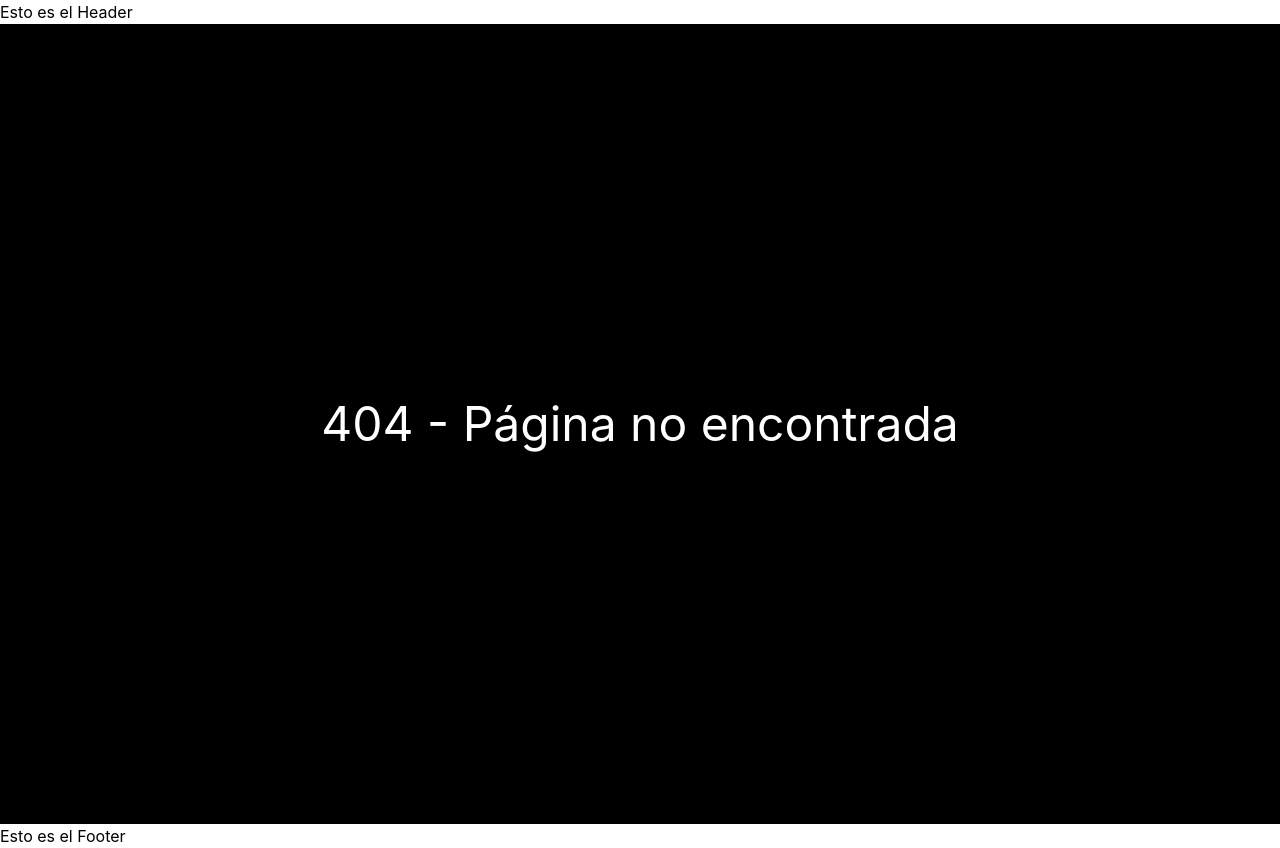
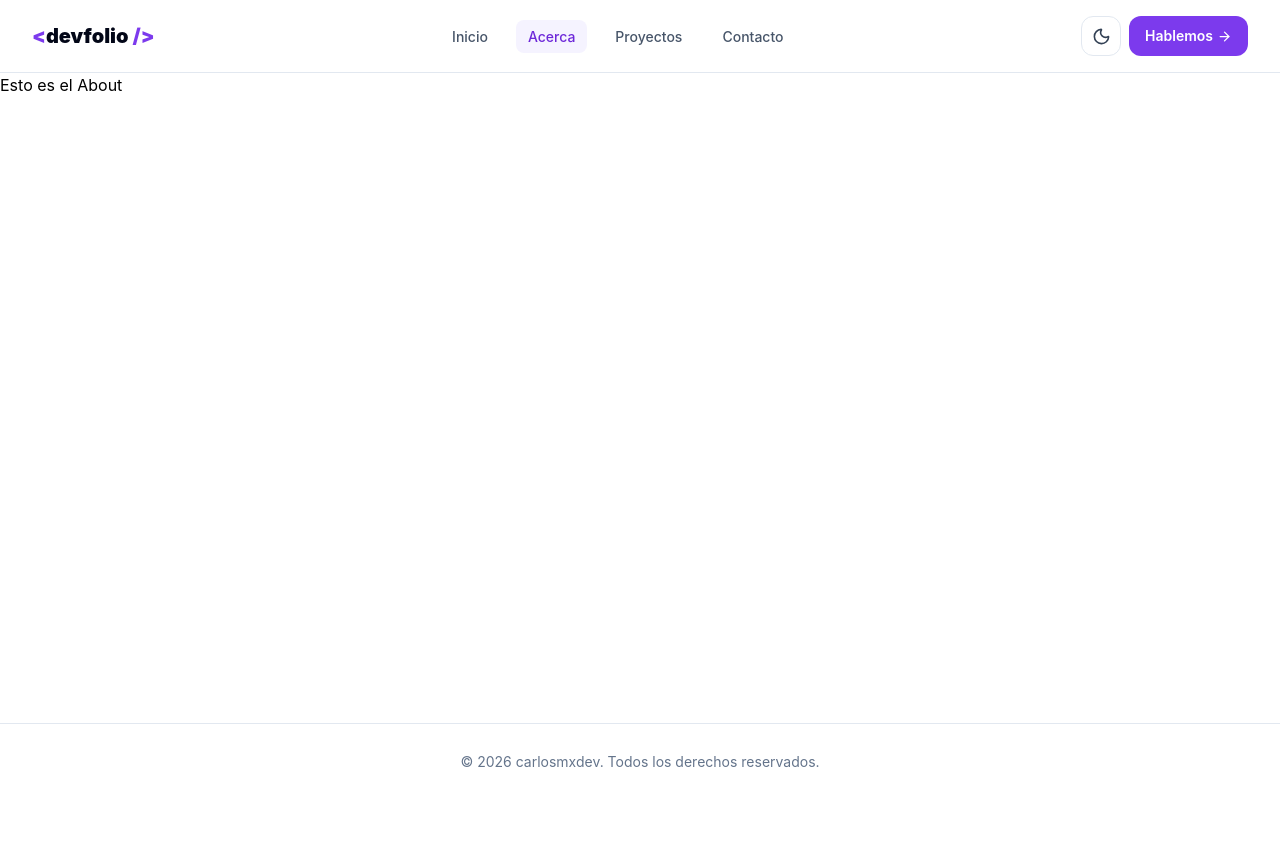
Before and after one commit to carlosmxdev/devfolio, a React (Vite) app: page /acerca in a window 1280 px wide. Before the commit this address had no page. After the commit the page ends 800 px from the top, so only its background shows below. Built offline with nearby package versions, Linux system fonts and the light colour scheme.

Commit message:
feat(layout): add website header and footer

```diff
--- a/index.html
+++ b/index.html
@@ -4,7 +4,29 @@
     <meta charset="UTF-8" />
     <link rel="icon" type="image/svg+xml" href="/favicon.svg" />
     <meta name="viewport" content="width=device-width, initial-scale=1.0" />
-    <title>Portafolio</title>
+    <title>Devfolio</title>
+    <script>
+      // Aplica el tema antes de crear la interfaz para reducir el destello de tema.
+      // Esta lógica es un reflejo de getInitialTheme() en src/hooks/useTheme.js.
+      // Si cambia una, debe cambiar la otra: misma clave "theme", mismos valores
+      // válidos ("dark" | "light") y mismo fallback a prefers-color-scheme.
+      try {
+        const savedTheme = localStorage.getItem("theme");
+        const systemPrefersDark = window.matchMedia(
+          "(prefers-color-scheme: dark)",
+        ).matches;
+        const theme =
+          savedTheme === "dark" || savedTheme === "light"
+            ? savedTheme
+            : systemPrefersDark
+              ? "dark"
+              : "light";
+        document.documentElement.classList.toggle("dark", theme === "dark");
+        document.documentElement.style.colorScheme = theme;
+      } catch {
+        // Si localStorage no está disponible, la aplicación seguirá funcionando.
+      }
+    </script>
   </head>
   <body>
     <div id="root"></div>
--- a/package.json
+++ b/package.json
@@ -11,6 +11,7 @@
   },
   "dependencies": {
     "@tailwindcss/vite": "^4.3.3",
+    "lucide-react": "^1.56.0",
     "react": "^19.2.8",
     "react-dom": "^19.2.8",
     "react-router-dom": "^7.18.4",
--- a/src/App.jsx
+++ b/src/App.jsx
@@ -1,7 +1,9 @@
 import AppRouter from "./routes/AppRouter";
 
 function App() {
-  return <AppRouter />;
+  return (
+      <AppRouter />
+  );
 }
 
 export default App;
--- a/src/components/layouts/Footer.jsx
+++ b/src/components/layouts/Footer.jsx
@@ -1,6 +1,10 @@
 function Footer() {
+  const currentYear = new Date().getFullYear();
+
   return (
-    <p>Esto es el Footer</p>
+    <footer className="border-t border-[#e2e8f0] bg-[#ffffffe6] py-7 text-center text-sm text-[#64748b] backdrop-blur-xl dark:border-[#1d293d] dark:bg-[#030712] dark:text-[#94a3b8]">
+      © {currentYear} carlosmxdev. Todos los derechos reservados.
+    </footer>
   );
 }
 
--- a/src/components/layouts/Header.jsx
+++ b/src/components/layouts/Header.jsx
@@ -1,6 +1,163 @@
+import { useCallback, useEffect, useId, useRef, useState } from "react";
+import { Link, NavLink, useLocation } from "react-router-dom";
+import { Menu, Moon, Sun, X, ArrowRight } from "lucide-react";
+
+import { navigationItems } from "../../data/navigation";
+import { useTheme } from "../../hooks/useTheme";
+
 function Header() {
+  const { theme, toggleTheme } = useTheme();
+  const isDark = theme === "dark";
+
+  const [isMenuOpen, setIsMenuOpen] = useState(false);
+  const menuButtonRef = useRef(null);
+  const menuId = useId();
+  const location = useLocation();
+
+  const closeMenu = useCallback(() => setIsMenuOpen(false), []);
+
+  useEffect(() => {
+    closeMenu();
+  }, [location.pathname, location.search, location.hash, closeMenu]);
+
+  useEffect(() => {
+    if (!isMenuOpen) return undefined;
+
+    function handleKeyDown(event) {
+      if (event.key === "Escape") {
+        setIsMenuOpen(false);
+        menuButtonRef.current?.focus();
+      }
+    }
+
+    document.addEventListener("keydown", handleKeyDown);
+    return () => document.removeEventListener("keydown", handleKeyDown);
+  }, [isMenuOpen]);
+
+  // Si se pasa a escritorio con el menu movil abierto, reinicia su estado y se cierra el menu.
+  useEffect(() => {
+    const mediaQuery = window.matchMedia("(min-width: 768px)");
+    const handleBreakpointChange = (event) => {
+      if (event.matches) setIsMenuOpen(false);
+    };
+
+    mediaQuery.addEventListener("change", handleBreakpointChange);
+    return () =>
+      mediaQuery.removeEventListener("change", handleBreakpointChange);
+  }, []);
+
   return (
-    <p>Esto es el Header</p>
+    <header className="border-b border-[#e2e8f0] bg-[#ffffffe6] backdrop-blur-xl dark:border-[#1d293d] dark:bg-[#030712]">
+      <div className="mx-auto flex min-h-18 max-w-7xl items-center justify-between px-4 sm:px-6 lg:px-8">
+        {/* Logo - devfolio */}
+        <Link
+          to="/"
+          aria-label="Devfolio, ir al inicio"
+          className="focus-ring rounded-lg text-xl font-black text-[#020617] dark:text-[#ffffff]"
+        >
+          <span className="text-[#7c3aed] dark:text-[#a78bfa]">&lt;</span>
+          devfolio
+          <span className="text-[#7c3aed] dark:text-[#a78bfa]"> /&gt;</span>
+        </Link>
+
+        {/* Menu de navegacion - Desktop */}
+        <nav className="hidden md:block" aria-label="Navegación principal">
+          <ul className="flex flex-row gap-4">
+            {navigationItems.map(({ label, to, end }) => (
+              <li key={to}>
+                <NavLink
+                  to={to}
+                  end={end}
+                  className={({ isActive }) =>
+                    `focus-ring rounded-lg px-3 py-2 text-sm font-medium ${
+                      isActive
+                        ? "bg-[#f5f3ff] text-[#6d28d9] dark:bg-[#a78bfa1a] dark:text-[#c4b5fd]"
+                        : "text-[#475569] hover:bg-[#f1f5f9] hover:text-[#020617] dark:text-[#cbd5e1] dark:hover:bg-[#1e293b] dark:hover:text-[#ffffff]"
+                    }`
+                  }
+                >
+                  {label}
+                </NavLink>
+              </li>
+            ))}
+          </ul>
+        </nav>
+
+        {/* Acciones - Desktop */}
+        <div className="flex shrink-0 items-center gap-2">
+          {/* Boton de tema */}
+          <button
+            type="button"
+            onClick={toggleTheme}
+            aria-label={isDark ? "Activar modo claro" : "Activar modo oscuro"}
+            className="focus-ring inline-flex size-10 shrink-0 items-center justify-center rounded-xl border border-[#e2e8f0] bg-[#ffffff] text-[#334155] hover:bg-[#f1f5f9] dark:border-[#334155] dark:bg-[#0f172a] dark:text-[#e2e8f0] dark:hover:bg-[#1e293b]"
+          >
+            {isDark ? (
+              <Sun aria-hidden="true" size={19} />
+            ) : (
+              <Moon aria-hidden="true" size={19} />
+            )}
+          </button>
+
+          {/* CTA - contacto */}
+          <Link
+            to="/contacto"
+            className="focus-ring hidden items-center gap-1 rounded-xl bg-[#7c3aed] px-4 py-2.5 text-sm font-semibold text-[#ffffff] hover:bg-[#6d28d9] md:inline-flex"
+          >
+            Hablemos
+            <ArrowRight aria-hidden="true" size={15} />
+          </Link>
+
+          {/* Boton del menu movil */}
+          <button
+            ref={menuButtonRef}
+            type="button"
+            aria-label={isMenuOpen ? "Cerrar menú" : "Abrir menú"}
+            aria-expanded={isMenuOpen}
+            aria-controls={menuId}
+            onClick={() => setIsMenuOpen((open) => !open)}
+            className="focus-ring inline-flex size-10 items-center justify-center rounded-xl border border-[#e2e8f0] bg-[#ffffff] text-[#334155] hover:bg-[#f1f5f9] md:hidden dark:border-[#334155] dark:bg-[#0f172a] dark:text-[#e2e8f0] dark:hover:bg-[#1e293b]"
+          >
+            {isMenuOpen ? (
+              <X aria-hidden="true" size={21} />
+            ) : (
+              <Menu aria-hidden="true" size={21} />
+            )}
+          </button>
+        </div>
+      </div>
+
+      {/* Menu de navegacion - Movil */}
+      {isMenuOpen && (
+        <nav
+          id={menuId}
+          hidden={!isMenuOpen}
+          className="border-t border-[#e2e8f0] px-4 py-3 sm:px-6 dark:border-[#1d293d]"
+          aria-label="Navegación principal"
+        >
+          <ul className="flex flex-col gap-4">
+            {navigationItems.map(({ label, to, end }) => (
+              <li key={to}>
+                <NavLink
+                  to={to}
+                  end={end}
+                  onClick={closeMenu}
+                  className={({ isActive }) =>
+                    `focus-ring rounded-lg px-3 py-2 text-sm font-medium ${
+                      isActive
+                        ? "bg-[#f5f3ff] text-[#6d28d9] dark:bg-[#a78bfa1a] dark:text-[#c4b5fd]"
+                        : "text-[#475569] hover:bg-[#f1f5f9] hover:text-[#020617] dark:text-[#cbd5e1] dark:hover:bg-[#1e293b] dark:hover:text-[#ffffff]"
+                    }`
+                  }
+                >
+                  {label}
+                </NavLink>
+              </li>
+            ))}
+          </ul>
+        </nav>
+      )}
+    </header>
   );
 }
 
--- /dev/null
+++ b/src/data/navigation.js
@@ -0,0 +1,18 @@
+export const navigationItems = [
+  {
+    label: "Inicio",
+    to: "/", end: true
+  },
+  {
+    label: "Acerca",
+    to: "/acerca"
+  },
+  {
+    label: "Proyectos",
+    to: "/proyectos"
+  },
+  {
+    label: "Contacto",
+    to: "/contacto"
+  },
+];
--- /dev/null
+++ b/src/hooks/useTheme.js
@@ -0,0 +1,41 @@
+import { useCallback, useEffect, useState } from "react";
+
+// Esta lógica es un reflejo del script inline de index.html. Si cambia esta
+// función, debe cambiarse también ese script: misma clave "theme", mismos
+// valores válidos ("dark" | "light") y mismo fallback a prefers-color-scheme.
+function getInitialTheme() {
+  if (typeof window === "undefined") return "light";
+
+  try {
+    const savedTheme = window.localStorage.getItem("theme");
+    if (savedTheme === "dark" || savedTheme === "light") return savedTheme;
+  } catch {
+    // La preferencia del sistema es un fallback si localStorage no está disponible.
+  }
+
+  return window.matchMedia("(prefers-color-scheme: dark)").matches
+    ? "dark"
+    : "light";
+}
+
+export function useTheme() {
+  const [theme, setTheme] = useState(getInitialTheme);
+
+  useEffect(() => {
+    const root = document.documentElement;
+    root.classList.toggle("dark", theme === "dark");
+    root.style.colorScheme = theme;
+
+    try {
+      window.localStorage.setItem("theme", theme);
+    } catch {
+      // El tema funciona durante la sesión aunque no se pueda guardar.
+    }
+  }, [theme]);
+
+  const toggleTheme = useCallback(() => {
+    setTheme((current) => (current === "dark" ? "light" : "dark"));
+  }, []);
+
+  return { theme, toggleTheme };
+}
--- a/src/index.css
+++ b/src/index.css
@@ -1,3 +1,20 @@
 @import url("https://fonts.googleapis.com/css2?family=Inter:ital,opsz,wght@0,14..32,100..900;1,14..32,100..900&family=Space+Mono:ital,wght@0,400;0,700;1,400;1,700&display=swap");
 
 @import "tailwindcss";
+
+@custom-variant dark (&:where(.dark, .dark *));
+
+body {
+  @apply font-sans;
+}
+
+@layer components {
+  .focus-ring {
+    @apply transition-colors focus-visible:ring-2 focus-visible:ring-violet-500 focus-visible:ring-offset-2 focus-visible:outline-none;
+  }
+}
+
+::selection {
+  background: #c4b5fd;
+  color: #1e1b4b;
+}
--- a/src/layout/MainLayout.jsx
+++ b/src/layout/MainLayout.jsx
@@ -2,10 +2,10 @@ import { Outlet } from "react-router-dom";
 import Header from "../components/layouts/Header";
 import Footer from "../components/layouts/Footer";
 
-function MainLayout() {
+function MainLayout({ theme, onToggleTheme }) {
   return (
     <div className="flex min-h-screen flex-col supports-[min-height:100dvh]:min-h-dvh">
-      <Header />
+      <Header theme={theme} onToggleTheme={onToggleTheme} />
       <main className="flex-1">
         <Outlet />
       </main>
--- a/src/routes/AppRouter.jsx
+++ b/src/routes/AppRouter.jsx
@@ -1,4 +1,5 @@
 import { BrowserRouter, Routes, Route } from "react-router-dom";
+
 import MainLayout from "../layout/MainLayout";
 
 import Home from "../pages/Home";
@@ -11,12 +12,14 @@ function AppRouter() {
   return (
     <BrowserRouter>
       <Routes>
-        <Route element={<MainLayout />}>
+        <Route
+          element={<MainLayout />}
+        >
           {/* Ruta para páginas encontradas */}
           <Route path="/" element={<Home />} />
-          <Route path="/about" element={<About />} />
-          <Route path="/project" element={<Project />} />
-          <Route path="/contact" element={<Contact />} />
+          <Route path="/acerca" element={<About />} />
+          <Route path="/proyectos" element={<Project />} />
+          <Route path="/contacto" element={<Contact />} />
           {/* Ruta para páginas no encontradas */}
           <Route path="*" element={<NotFound />} />
         </Route>
```
Also changed, not shown: 2 other files (tests, documents, lock files or other folders).
